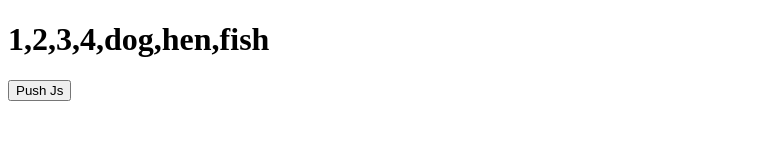
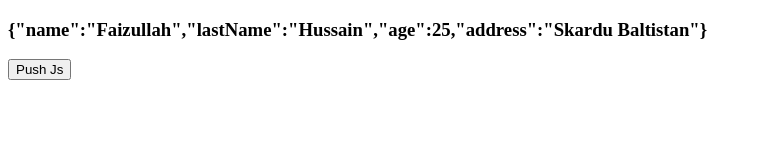
Before and after one commit to Faizullah98/jspractice, a plain HTML site: page index.html in a window 1280 px wide. Shown: the whole page, without its empty margins (0-762 px from the left). Drawn offline with Linux system fonts and the light colour scheme.

Commit message:
updated the html and script file

```diff
--- a/index.html
+++ b/index.html
@@ -7,7 +7,7 @@
     <title>Document</title>
 </head>
 <body>
-    <h1 id="demo"></h1>
+    <h3 id="demo"></h3>
     <button onclick="pshFunc()">Push Js</button>
 
     <script src="practice.js"></script>
--- a/practice.js
+++ b/practice.js
@@ -6,3 +6,10 @@ function pshFunc(){
     myArr.push([5,6,7,8]);
     document.getElementById("demo").innerHTML= myArr;
 }
+const person ={
+    name : "Faizullah",
+    lastName : "Hussain",
+    age : 25,
+    address : "Skardu Baltistan"
+};
+document.getElementById("demo").innerHTML =JSON.stringify(person);
```
